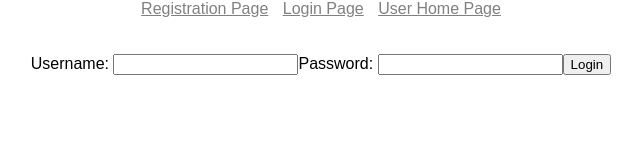
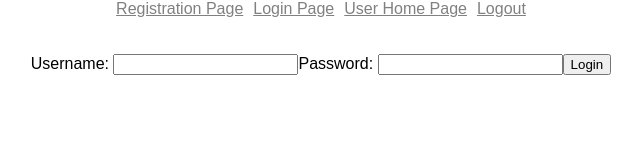
Before and after one commit to ThatOdieGuy/student-picker-auth, a React (Create React App) app in the folder client/: page / in a window 1280 px wide. Shown: the top 160 px of the page, without its empty margins (319-961 px from the left). Built offline with nearby package versions, Linux system fonts and the light colour scheme; the HTML template or start-up script is replaced by a standard one.

Commit message:
Adding logout support

```diff
--- a/client/src/components/NavBar/index.js
+++ b/client/src/components/NavBar/index.js
@@ -1,15 +1,31 @@
 import React from 'react';
 import { NavLink } from 'react-router-dom';
+import axios from 'axios';
+import { withRouter } from "react-router";
+
 import "./NavBar.css";
 
 // TODO: Highlight these links
 
-export default function NavBar() {
+function NavBar(props) {
+  function logoutCheck() {
+    if (window.confirm("Logout of this account?")) {
+      axios.post("/api/user/logout").then(response => {
+        props.history.push("/");
+      })
+    }
+  }
+
   return (
     <div>
-      <NavLink to="/RegistrationPage" className="navlink" activeClassName="selected">Registration Page</NavLink>{" "}
-      <NavLink to="/LoginPage" className="navlink" activeClassName="selected">Login Page</NavLink>{" "}
+      <NavLink to="/RegistrationPage" className="navlink" activeClassName="selected">Registration Page</NavLink>
+      <NavLink to="/LoginPage" className="navlink" activeClassName="selected">Login Page</NavLink>
       <NavLink to="/UserHomePage" className="navlink" activeClassName="selected">User Home Page</NavLink>
+      <a href="#" className="navlink" onClick={logoutCheck}>Logout</a>
     </div>
   )
 }
+
+// By wrapping this component in `withRouter`, we get access to props.history
+//  https://github.com/ReactTraining/react-router/blob/master/packages/react-router/docs/api/withRouter.md
+export default withRouter(NavBar);
```
